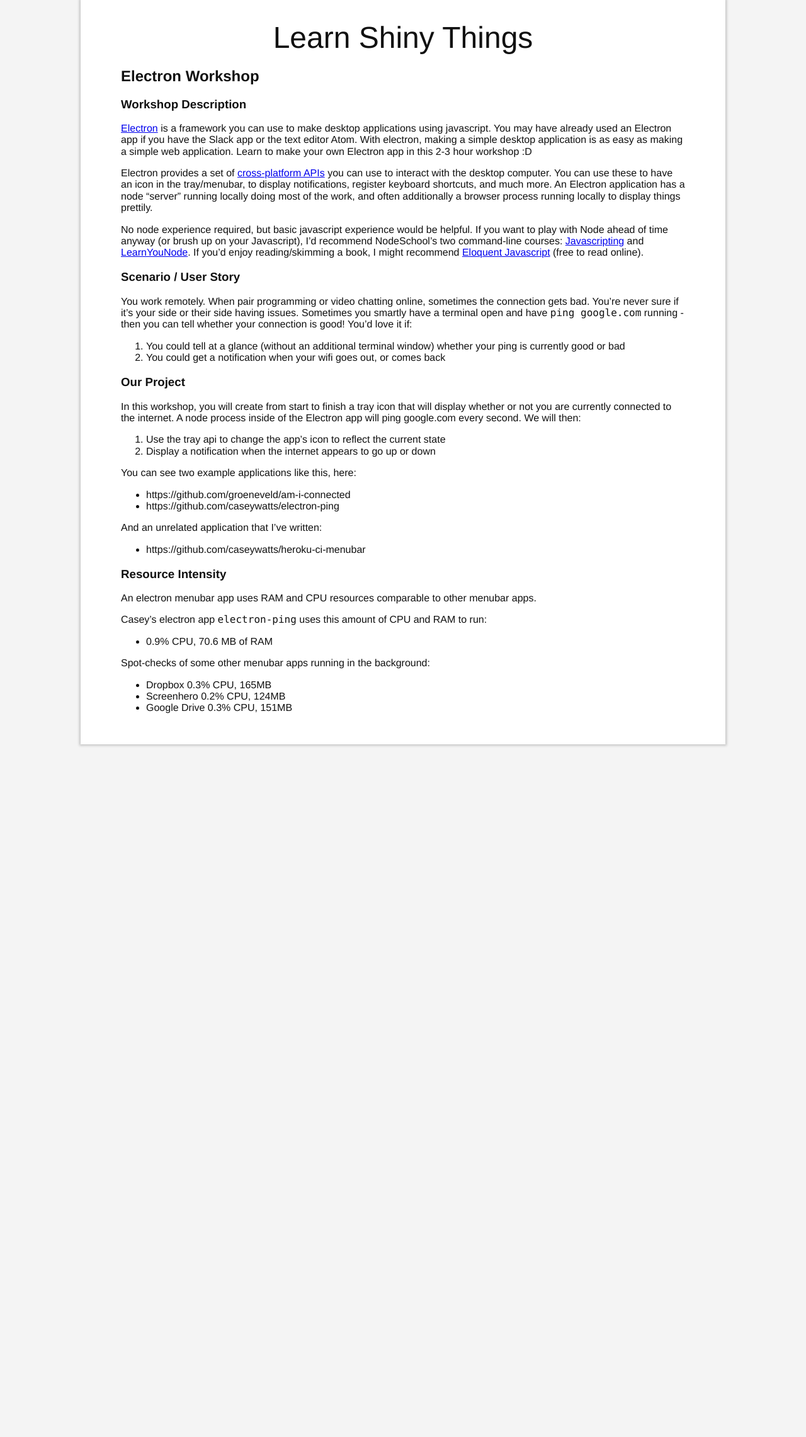
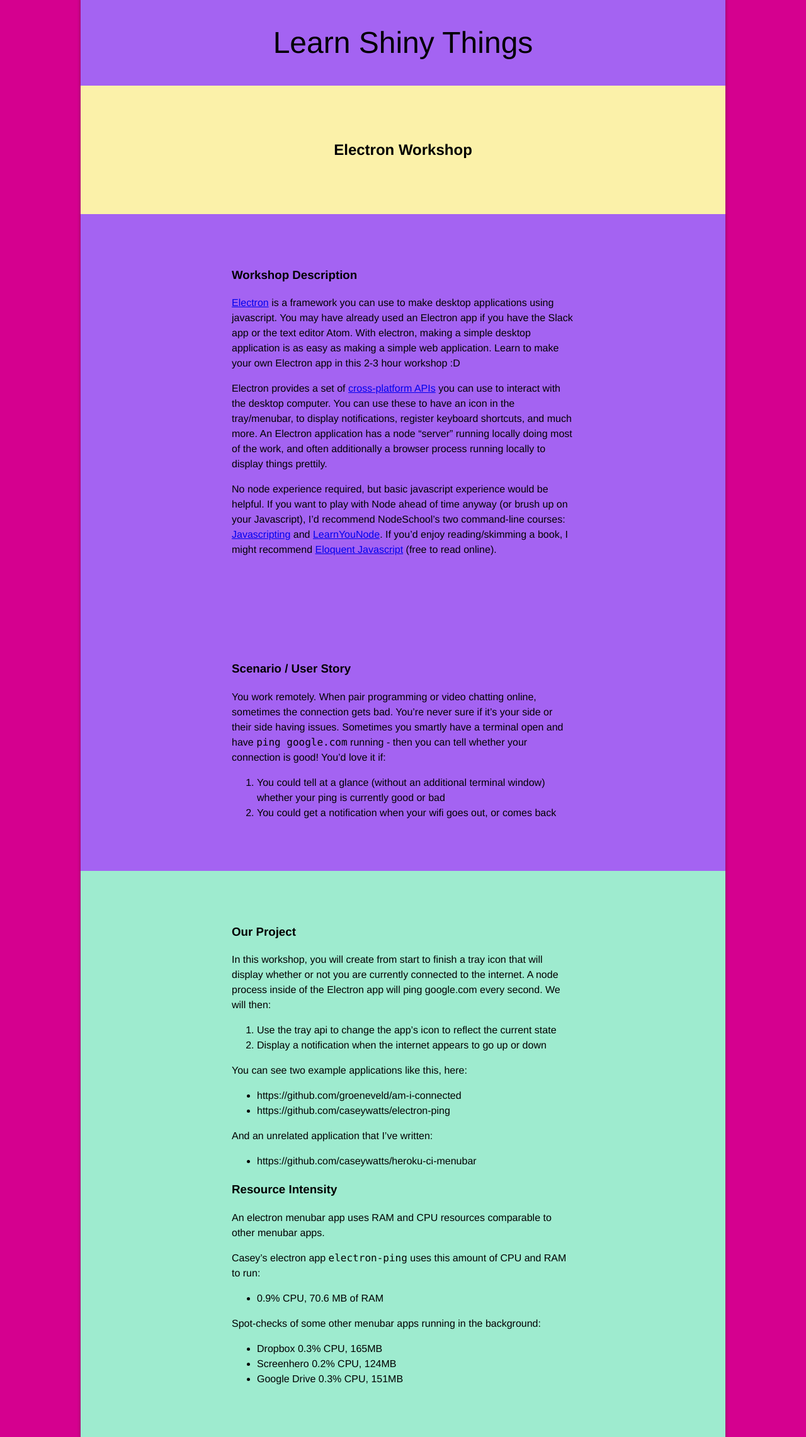
Before and after one commit to learnshinythings/learnshinythings.github.io, a Jekyll site: the page built from electron.md, in a window 1280 px wide. Shown: the whole page at 63% size. Built offline with Jekyll 4.4.1, drawn with Linux system fonts in a browser that asks for light colours; nearby versions of some CDN libraries; our own code applies the rules of GitHub Pages for plain Markdown files; before the commit the page ends 1182 px from its top, so only the background shows below that.

Commit message:
splash of color

```diff
--- a/_layouts/general.html
+++ b/_layouts/general.html
@@ -9,10 +9,10 @@
     </style>
     <link rel="stylesheet" href="https://unpkg.com/tachyons@4.8.0/css/tachyons.min.css"/>
   </head>
-  <body class="near-black bg-near-white">
-    <div class="bg-white mw8 center min-vh-100 shadow-1">
-      <div class="ph5-ns bg-white pv4">
-        <div class="f1 tc">Learn Shiny Things</div>
+  <body class="black bg-dark-pink">
+    <div class="mw8 center min-vh-100 shadow-1">
+      <div class="lh-copy">
+        <div class="f1 tc pv4 bg-light-purple">Learn Shiny Things</div>
 
         {{ content }}
 
--- a/electron.md
+++ b/electron.md
@@ -5,15 +5,26 @@
 layout: general
 ---
 
+
+<div class="bg-light-yellow pa5-ns tc">
+<div class="measure-wide dib tl" markdown="1">
 ## Electron Workshop
+</div>
+</div>
 
+<div class="bg-light-purple pa5-ns tc">
+<div class="measure-wide dib tl" markdown="1">
 ### Workshop Description
 [Electron](https://electron.atom.io/) is a framework you can use to make desktop applications using javascript. You may have already used an Electron app if you have the Slack app or the text editor Atom. With electron, making a simple desktop application is as easy as making a simple web application. Learn to make your own Electron app in this 2-3 hour workshop :D
 
 Electron provides a set of [cross-platform APIs](https://github.com/electron/electron-api-demos) you can use to interact with the desktop computer. You can use these to have an icon in the tray/menubar, to display notifications, register keyboard shortcuts, and much more. An Electron application has a node “server” running locally doing most of the work, and often additionally a browser process running locally to display things prettily.
 
 No node experience required, but basic javascript experience would be helpful. If you want to play with Node ahead of time anyway (or brush up on your Javascript), I'd recommend NodeSchool's two command-line courses: [Javascripting](https://github.com/workshopper/javascripting) and [LearnYouNode](https://github.com/workshopper/learnyounode). If you'd enjoy reading/skimming a book, I might recommend [Eloquent Javascript](http://eloquentjavascript.net/) (free to read online).
+</div>
+</div>
 
+<div class="bg-light-purple pa5-ns tc">
+<div class="measure-wide dib tl" markdown="1">
 ### Scenario / User Story
 You work remotely. When pair programming or video chatting online, sometimes the connection gets bad.
 You're never sure if it's your side or their side having issues.
@@ -22,7 +33,11 @@ You'd love it if:
 
 1. You could tell at a glance (without an additional terminal window) whether your ping is currently good or bad
 2. You could get a notification when your wifi goes out, or comes back
+</div>
+</div>
 
+<div class="bg-light-green pa5-ns tc">
+<div class="measure-wide dib tl" markdown="1">
 ### Our Project
 In this workshop, you will create from start to finish a tray icon that will display whether or not you are currently connected to the internet. A node process inside of the Electron app will ping google.com every second. We will then:
 
```
